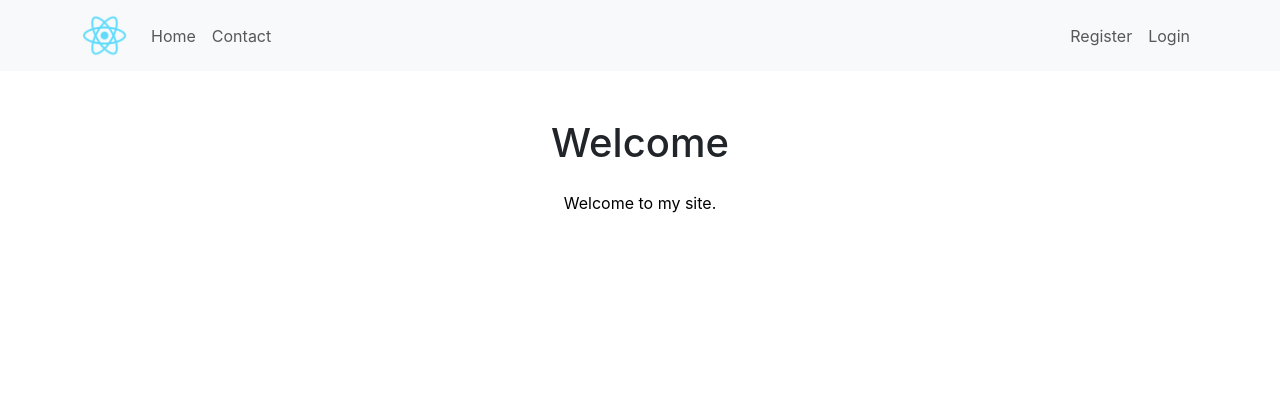
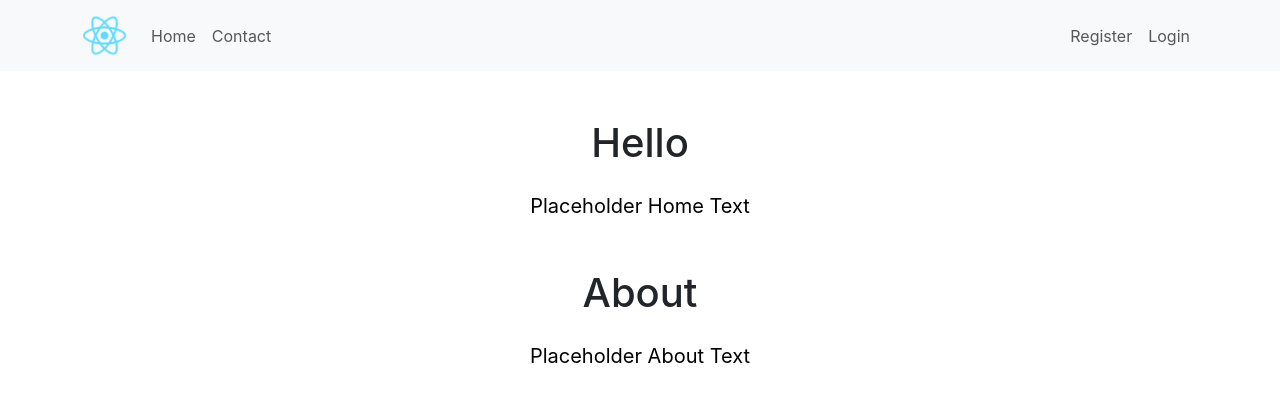
Before and after one commit to cchernn/dompet-web, a React (Create React App) app: page / in a window 1280 px wide. Shown: the top 402 px of the page. Built offline with nearby package versions, Linux system fonts and the light colour scheme; no server answers.

Commit message:
add Home and About texts in Home page

```diff
--- a/src/Pages/Contact.js
+++ b/src/Pages/Contact.js
@@ -71,6 +71,9 @@ class Contact extends Component {
                 <div className="mt-5 text-center">
                     <h1>Contact</h1>
                 </div>
+                <p className="text-black text-center my-4" style={{ fontSize: "1.25rem" }}>
+                    Feel free to contact me through the form below or email me at <a href="/contact">{process.env.REACT_APP_EMAIL}</a>.
+                </p>
                 <Form>
                     <Form.Group>
                         <Form.Label>Name</Form.Label>
--- a/src/Pages/Home.js
+++ b/src/Pages/Home.js
@@ -1,14 +1,74 @@
 import React, { Component } from "react"
+import { Container } from "react-bootstrap"
 
 class Home extends Component {
+    constructor(props) {
+        super(props)
+        this.state = {
+            home_text: "",
+            about_text: "",
+            error: ""
+        }
+    }
+
+    renderHome() {
+        const myText = require("../Ext/Home.txt")
+
+        fetch(myText)
+            .then(response => response.text())
+            .then((text) => {
+                if (text !== null || text.trim() !== "") {
+                    const home_text = (
+                        <p className="text-black text-center my-4" style={{ fontSize: "1.25rem" }}>
+                            {text}
+                        </p>
+                    )
+                    this.setState({ home_text: home_text })
+                }
+            })
+            .catch((error) => { this.setState({ error })})
+    }
+
+    renderAbout() {
+        const myText = require("../Ext/About.txt")
+
+        fetch(myText)
+            .then(response => response.text())
+            .then((text) => {
+                if (text !== null || text.trim() !== "") {
+                    const about_text = (
+                        <p className="text-black text-center my-4" style={{ fontSize: "1.25rem" }}>
+                            {text}
+                        </p>
+                    )
+                    this.setState({ about_text: about_text })
+                }
+            })
+            .catch((error) => { this.setState({ error })})
+    }
+
+    componentDidMount() {
+        this.renderHome()
+        this.renderAbout()
+    }
+
     render() {
         return (
-            <div className="mt-5 text-center">
-                <h1>Welcome</h1>
-                <p className="text-black text-center my-4">
-                    Welcome to my site.
-                </p>
-            </div>
+            <Container id="home">
+            { this.state.home_text &&
+                <section id="home" className="mt-5 text-center">
+                    <h1>Hello</h1>
+                    { this.state.home_text }
+                </section>
+            }
+
+            { this.state.about_text &&
+                <section id="about" className="mt-5 text-center">
+                    <h1>About</h1>
+                    { this.state.about_text }
+                </section>
+            }
+            </Container>
         )
     }
 }
```
Also changed, not shown: src/Ext/About.txt (added), src/Ext/Home.txt (added).
